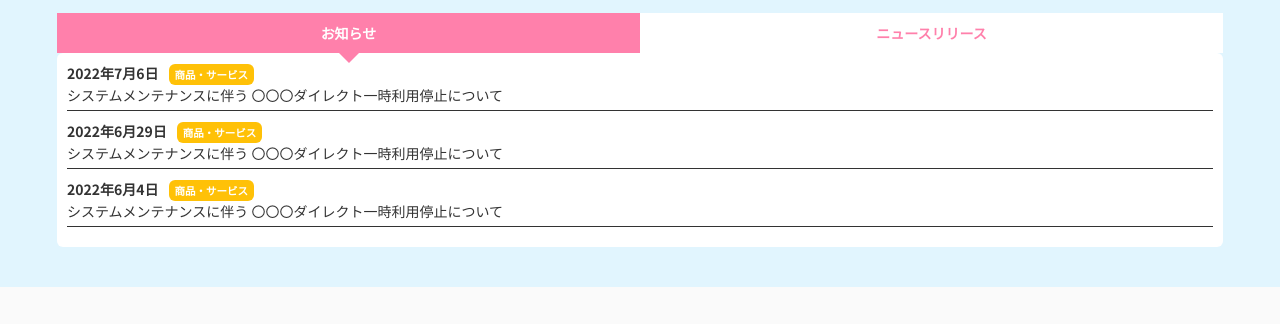
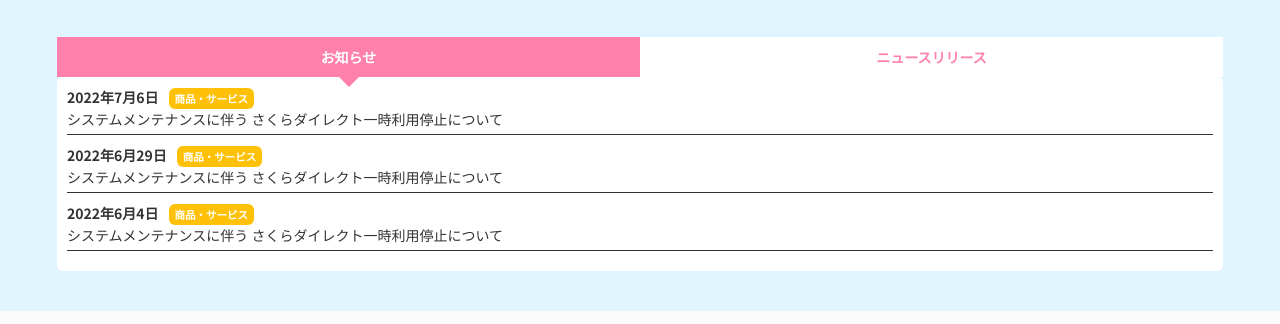
Before and after one commit to Yuri-Hanyu/sakura_bank, a plain HTML site: page index.html in a window 1280 px wide. Shown: the part 3292-3616 px from the top of the page. Drawn offline with Linux system fonts and the light colour scheme.

Commit message:
20220918

```diff
--- a/index.html
+++ b/index.html
@@ -6,7 +6,10 @@
     <title>さくら銀行</title>
     <link href="https://fonts.googleapis.com/css2?family=Noto+Sans+JP:wght@400;700&display=swap" rel="stylesheet">
     <link rel="stylesheet" href="https://cdnjs.cloudflare.com/ajax/libs/font-awesome/6.1.1/css/all.min.css">
-    <link rel="stylesheet" href="css/style.css">
+    <link rel="stylesheet" href="css/style.css">[
+    <!-- favicon -->
+    <link rel="icon" href="favicon.ico">
+    <link rel="apple-touch-icon" href="apple-touch-icon.png">
 </head>
 <body>
     <!-- ヘッダー -->
@@ -349,19 +352,19 @@
                     <dl>
                         <dt>2022年7月6日<span class="label orange">商品・サービス</span></dt>
                         <dd>システムメンテナンスに伴う
-                            〇〇〇ダイレクト一時利用停止について
+                            さくらダイレクト一時利用停止について
                         </dd>
 
                         <dt>2022年6月29日<span class="label orange">商品・サービス</span></dt>
                         <dd>
                             システムメンテナンスに伴う
-                            〇〇〇ダイレクト一時利用停止について
+                            さくらダイレクト一時利用停止について
                         </dd>
 
                         <dt>2022年6月4日<span class="label orange">商品・サービス</span></dt>
                         <dd>
                             システムメンテナンスに伴う
-                            〇〇〇ダイレクト一時利用停止について
+                            さくらダイレクト一時利用停止について
                         </dd>
                     </dl>
                 </div>
--- a/js/main.js
+++ b/js/main.js
@@ -130,6 +130,4 @@
             dt.parentNode.classList.toggle('appear');
         });
     });
-
-
 }
```
